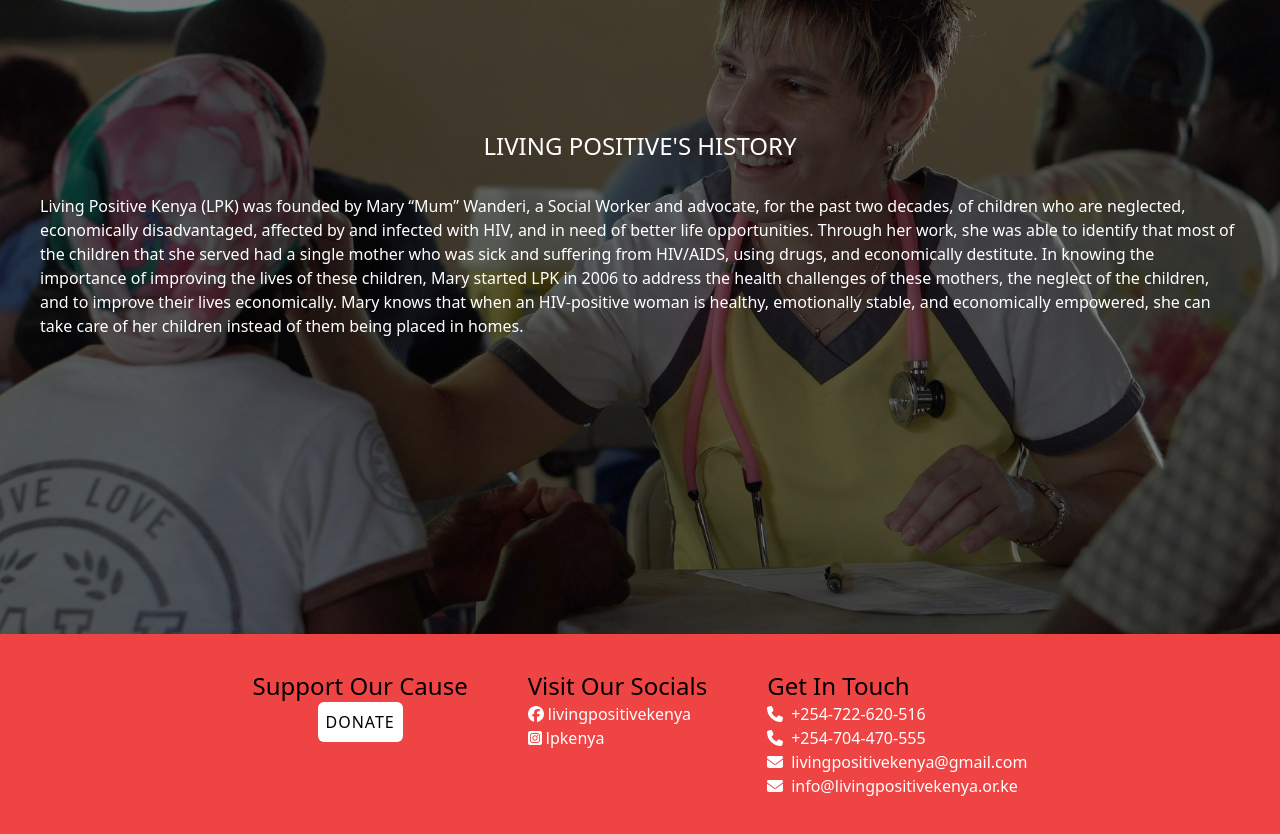
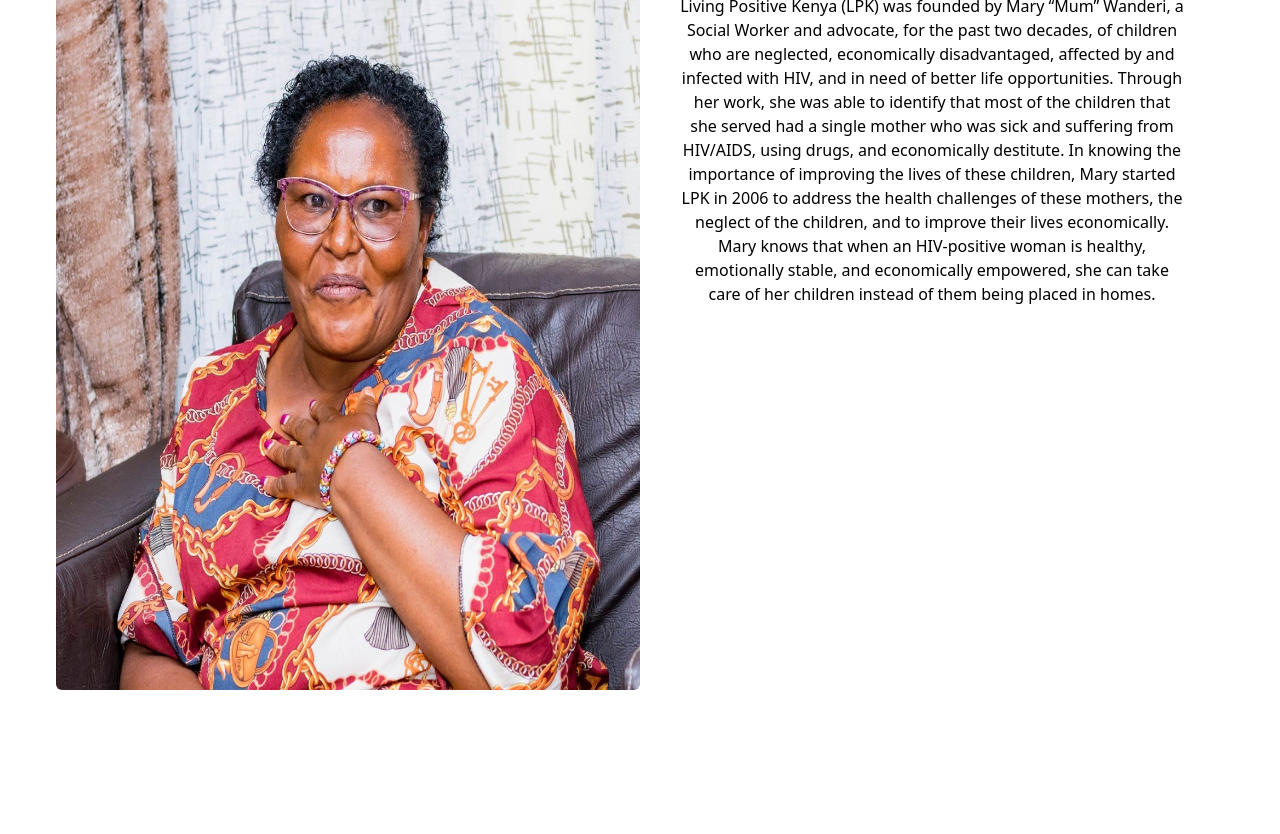
Before and after one commit to karuga-ken/LPK, a React (Create React App) app: page /about in a window 1280 px wide. Shown: the part 260-1094 px from the top of the page. After the commit the page ends 1006 px from the top, so only its background shows below. Built offline with nearby package versions, Linux system fonts and the light colour scheme.

Commit message:
history page

```diff
--- a/src/App.js
+++ b/src/App.js
@@ -49,7 +49,7 @@ function App() {
             <>
             <Navbar/>
             <About/>
-            <Footer/>
+            {/* <Footer/> */}
             </>
           }></Route>
 
--- a/src/Components/About.js
+++ b/src/Components/About.js
@@ -1,18 +1,21 @@
 import React from 'react'
-import mother from './Images/mother.jpg'
+// import mother from './Images/mother.jpg'
+import mary from './Images/ceo.jpeg';
 
 function About() {
   return (
     <>
-        <div className='relative'>
-          <img className='w-full h-screen object-cover' src={mother} alt='Mother'/>
+        <div className='sm:flex m-4 p-10'>
+          <div className='sm:w-1/2'>
+          <img className='sm:h-screen rounded-md' src={mary} alt='Mother'/>
+          </div>
 
-          <div className='absolute inset-0 flex flex-col justify-center items-center p-6 bg-black bg-opacity-50 text-center sm:p-10'>
-            <h1 className='text-white text-xl sm:text-2xl pb-4 sm:pb-8'>
+          <div className='sm:w-1/2'>
+          <h1 className=' text-xl sm:text-2xl pb-4 sm:pb-8'>
               LIVING POSITIVE'S HISTORY
             </h1>
 
-            <p className='text-white text-sm sm:text-base leading-relaxed sm:text-left'>
+            <p className=' text-sm sm:text-base leading-relaxed sm:p-10'>
               Living Positive Kenya (LPK) was founded by Mary “Mum” Wanderi, a Social Worker and advocate, for the past two decades, of children who are neglected, economically disadvantaged, affected by and infected with HIV, and in need of better life opportunities. Through her work, she was able to identify that most of the children that she served had a single mother who was sick and suffering from HIV/AIDS, using drugs, and economically destitute.
 
               In knowing the importance of improving the lives of these children, Mary started LPK in 2006 to address the health challenges of these mothers, the neglect of the children, and to improve their lives economically. Mary knows that when an HIV-positive woman is healthy, emotionally stable, and economically empowered, she can take care of her children instead of them being placed in homes.
--- a/src/Components/Intern.js
+++ b/src/Components/Intern.js
@@ -56,9 +56,14 @@ function Intern() {
                 <div className='mr-5 ml-5 mb-5 pr-12 pl-12 flex gap-10 flex-col lg:flex-row'>
                     <div className='w-full lg:w-1/2 sm:text-left'>
                         <h1 className='text-gray-400 mb-5' style={{letterSpacing:'1px'}}>STEP THREE</h1>
-                        <p className='text-3xl mb-5' style={{letterSpacing:'1px'}}>Email Your Application</p>
-                        <p>Once you've completed the internship form, the next step is to send it to us via email. Attach the completed form to an email and send it to <span className='text-red-500'>livingpositivekenya@gmail.com</span>. Be sure to use a clear subject line like "Completed Internship Application - [Your Name]" to ensure it gets processed quickly. In the body of the email, include a brief message introducing yourself and confirming that you've attached the filled-in form. After submitting your application, we will review your details, and our team will get back to you within a few business days with the next steps. Thank you for your interest, and we look forward to reviewing your application!
-                         </p>
+                        <p className='text-3xl mb-5' style={{letterSpacing:'1px'}}>Getting Back To You</p>
+                        <p>
+                            Once you have filled out the internship form we will get your response and initiate further communication and planning for your internship as soon as possible. <br/>For more information regarding the internship program kindly email us at <span className='text-red-500'>livingpositivekenya@gmail.com</span>
+                            <br/>Thank You.
+
+                        </p>
+                        {/* <p>Once you've completed the internship form, the next step is to send it to us via email. Attach the completed form to an email and send it to <span className='text-red-500'>livingpositivekenya@gmail.com</span>. Be sure to use a clear subject line like "Completed Internship Application - [Your Name]" to ensure it gets processed quickly. In the body of the email, include a brief message introducing yourself and confirming that you've attached the filled-in form. After submitting your application, we will review your details, and our team will get back to you within a few business days with the next steps. Thank you for your interest, and we look forward to reviewing your application!
+                         </p> */}
                     </div>
 
                     <div className='w-full lg:w-1/2 hidden lg:block'>
```
Also changed, not shown: 1 other file (tests, documents, lock files or other folders).
